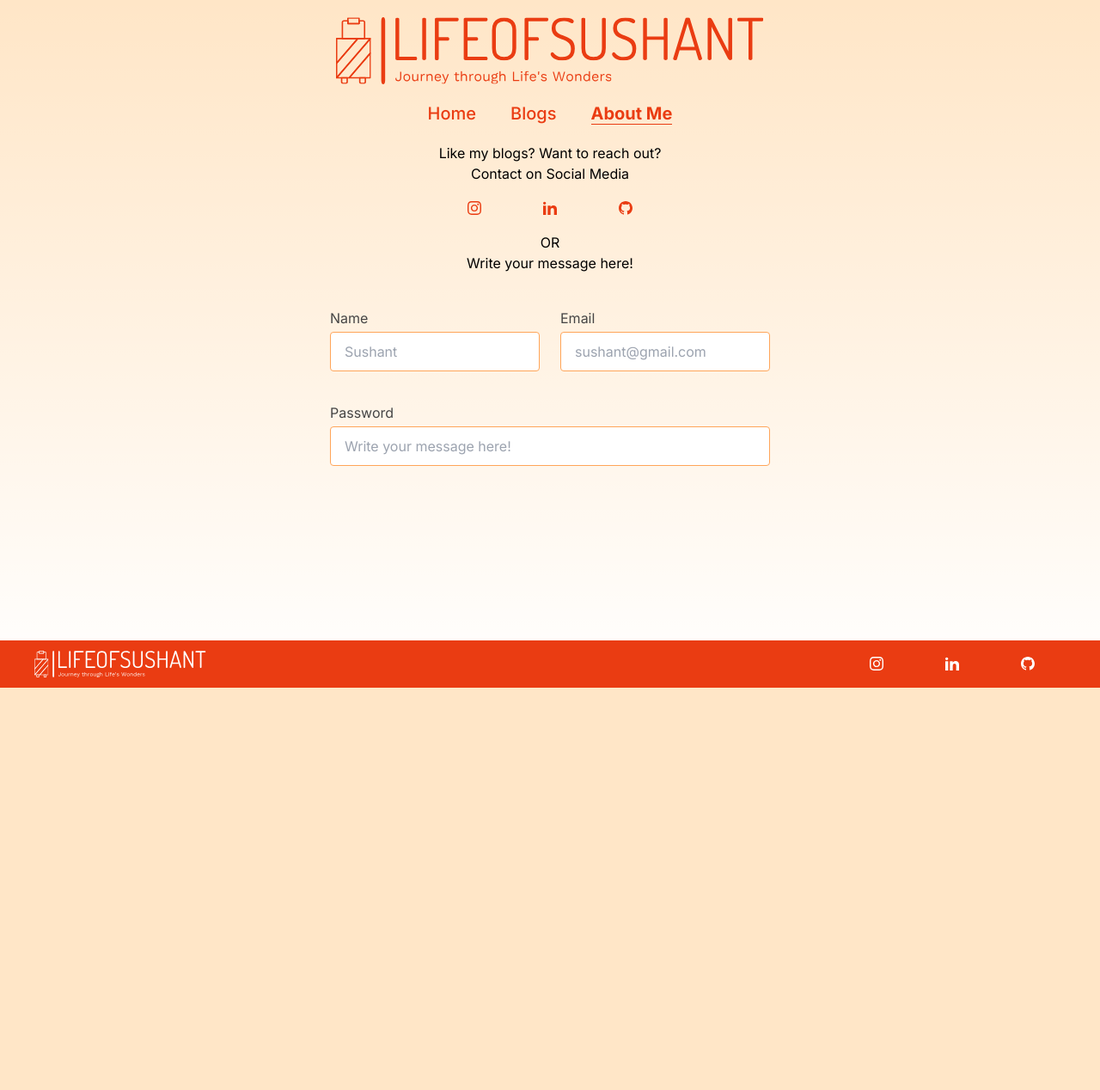
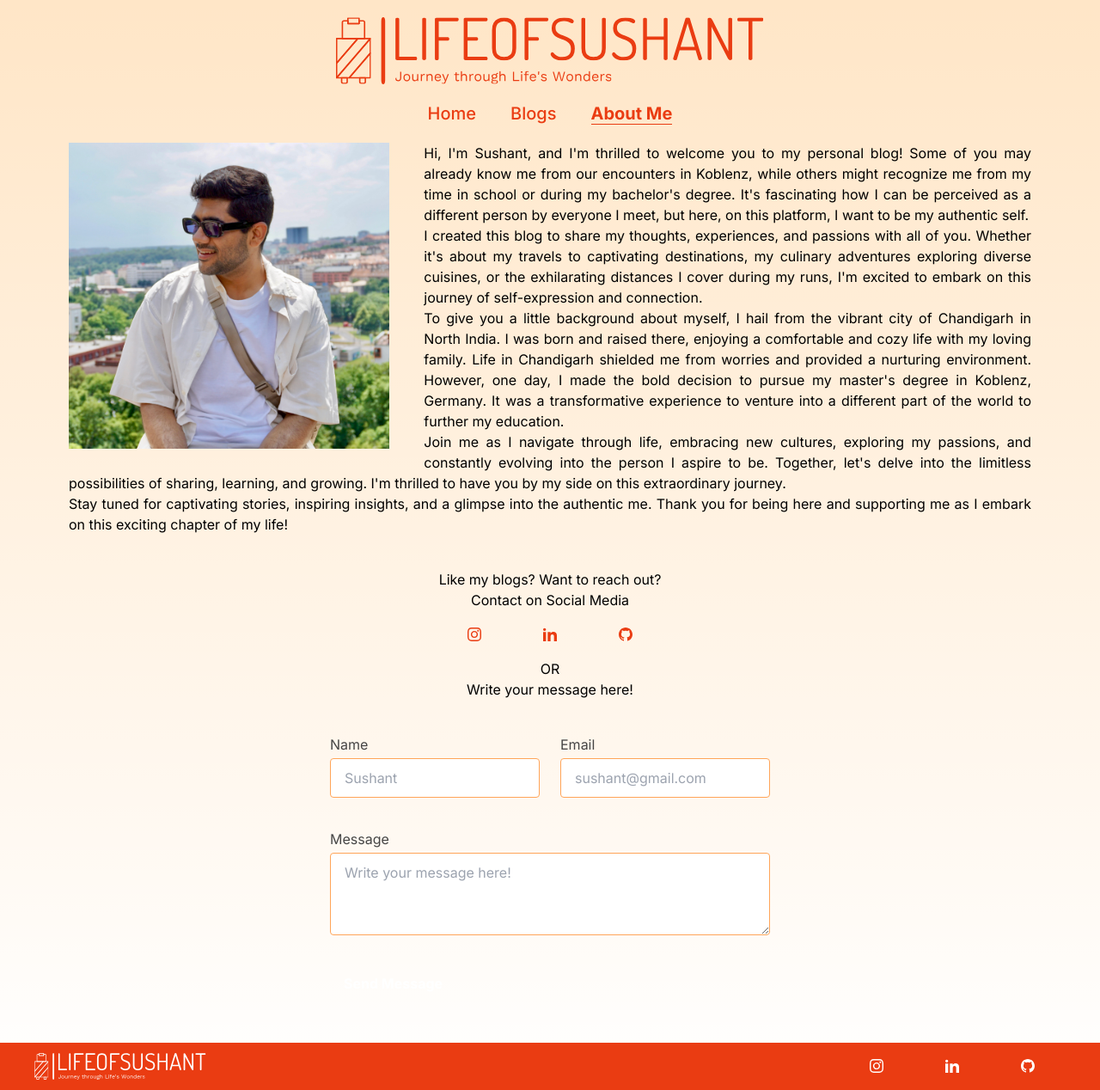
Before and after one commit to sushantn16/lifeofsushant, a Next.js app: page /about-me in a window 1280 px wide. Shown: the whole page at 86% size. Before the commit the page ends 800 px from the top, so only its background shows below. Built offline with nearby package versions, Linux system fonts and the light colour scheme.

Commit message:
about me section

```diff
--- a/src/app/about-me/page.js
+++ b/src/app/about-me/page.js
@@ -5,17 +5,33 @@ export default function AboutMe() {
     var orange = "#EA3C12"
 
     return (
-        <div className="page-container">
+        <div className="page-container mx-20">
 
             <div className="page-content">
+                <div className="text-justify mb-10">
+                    <img className="h-1/3 w-1/3 mr-10 mb-5 float-left" src="/images/about-me.jpeg" />
 
+                    Hi, I'm Sushant, and I'm thrilled to welcome you to my personal blog! Some of you may already know me from our encounters in Koblenz, while others might recognize me from my time in school or during my bachelor's degree. It's fascinating how I can be perceived as a different person by everyone I meet, but here, on this platform, I want to be my authentic self.
+                    <br />
+                    I created this blog to share my thoughts, experiences, and passions with all of you. Whether it's about my travels to captivating destinations, my culinary adventures exploring diverse cuisines, or the exhilarating distances I cover during my runs, I'm excited to embark on this journey of self-expression and connection.
+                    <br />
+                    To give you a little background about myself, I hail from the vibrant city of Chandigarh in North India. I was born and raised there, enjoying a comfortable and cozy life with my loving family. Life in Chandigarh shielded me from worries and provided a nurturing environment. However, one day, I made the bold decision to pursue my master's degree in Koblenz, Germany. It was a transformative experience to venture into a different part of the world to further my education.
+                    <br />
+                    Join me as I navigate through life, embracing new cultures, exploring my passions, and constantly evolving into the person I aspire to be. Together, let's delve into the limitless possibilities of sharing, learning, and growing. I'm thrilled to have you by my side on this extraordinary journey.
+                    <br />
+
+
+
+                    Stay tuned for captivating stories, inspiring insights, and a glimpse into the authentic me. Thank you for being here and supporting me as I embark on this exciting chapter of my life!
+
+                </div>
                 <div className="contact-me-section">
                     <div className="test-grey text-center ">
                         <p>Like my blogs? Want to reach out?
                         </p>
                         <p>Contact on Social Media</p>
                         <div className="flex justify-center my-5">
-                        <Social color={orange}/>
+                            <Social color={orange} />
                         </div>
                         <p>OR</p>
                         <p>Write your message here!</p>
@@ -40,9 +56,16 @@ export default function AboutMe() {
                             <div className="flex flex-wrap -mx-3 mb-6">
                                 <div className="w-full px-3">
                                     <label className="block text-grey text-s mb-1" htmlFor="message">
-                                        Password
+                                        Message
                                     </label>
-                                    <input className="appearance-none block w-full border border-light-orange rounded py-3 px-4 mb-3 leading-tight focus:outline-none focus:border-orange focus:border-gray-500" id="message" type="textbox" placeholder="Write your message here!" />
+                                    <textarea className="appearance-none block h-24 w-full border border-light-orange rounded py-3 px-4 mb-3 leading-tight focus:outline-none focus:border-orange focus:border-gray-500" id="message" placeholder="Write your message here!" />
+                                </div>
+                            </div>
+                            <div className="flex flex-wrap -mx-3 mb-6">
+                                <div className="w-full px-3">
+                                    <button class="bg-light-oragne hover:bg-oragne text-white font-bold py-2 px-4 rounded">
+                                        Send Message
+                                    </button>
                                 </div>
                             </div>
                         </form>
```
Also changed, not shown: public/images/about-me.jpeg (added).
